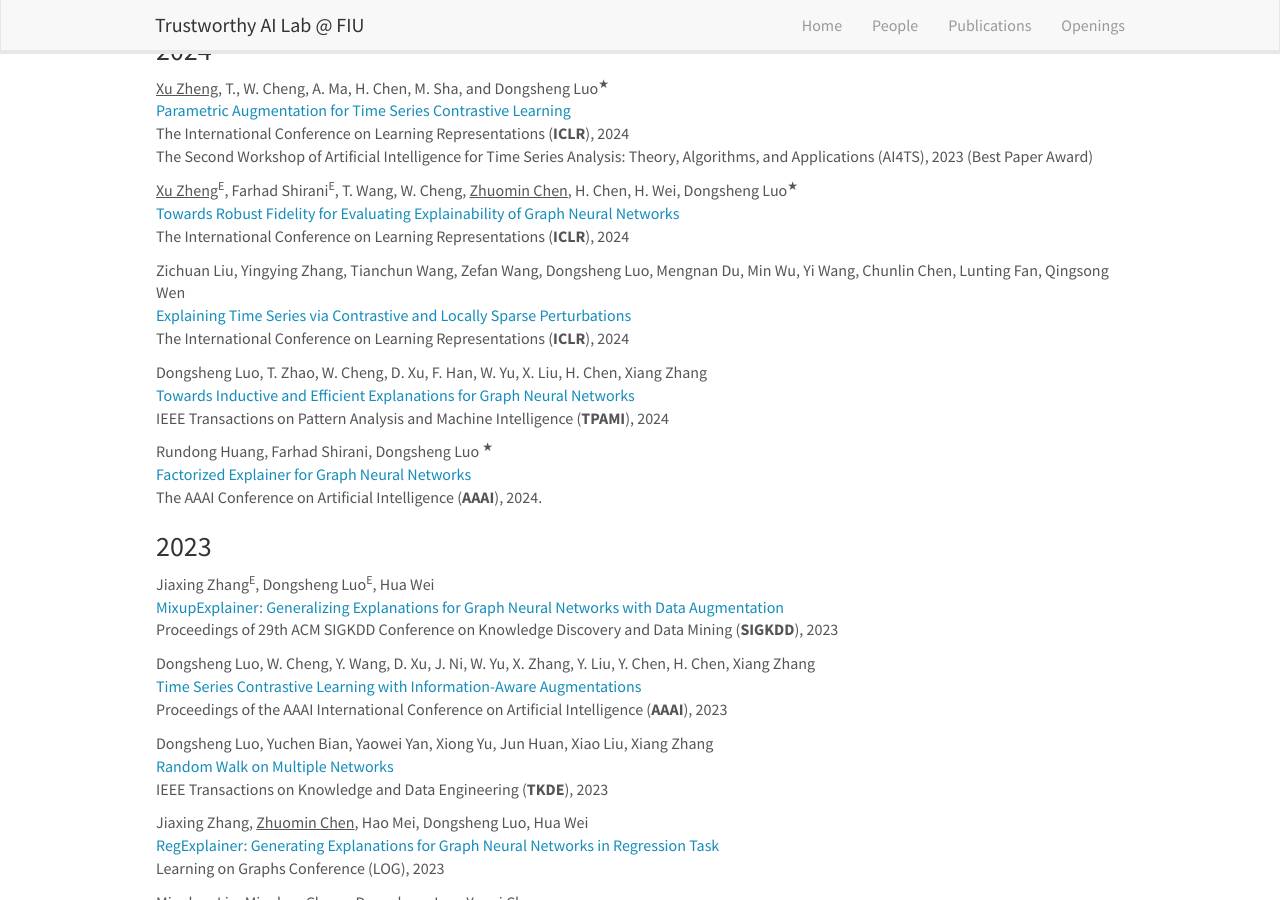
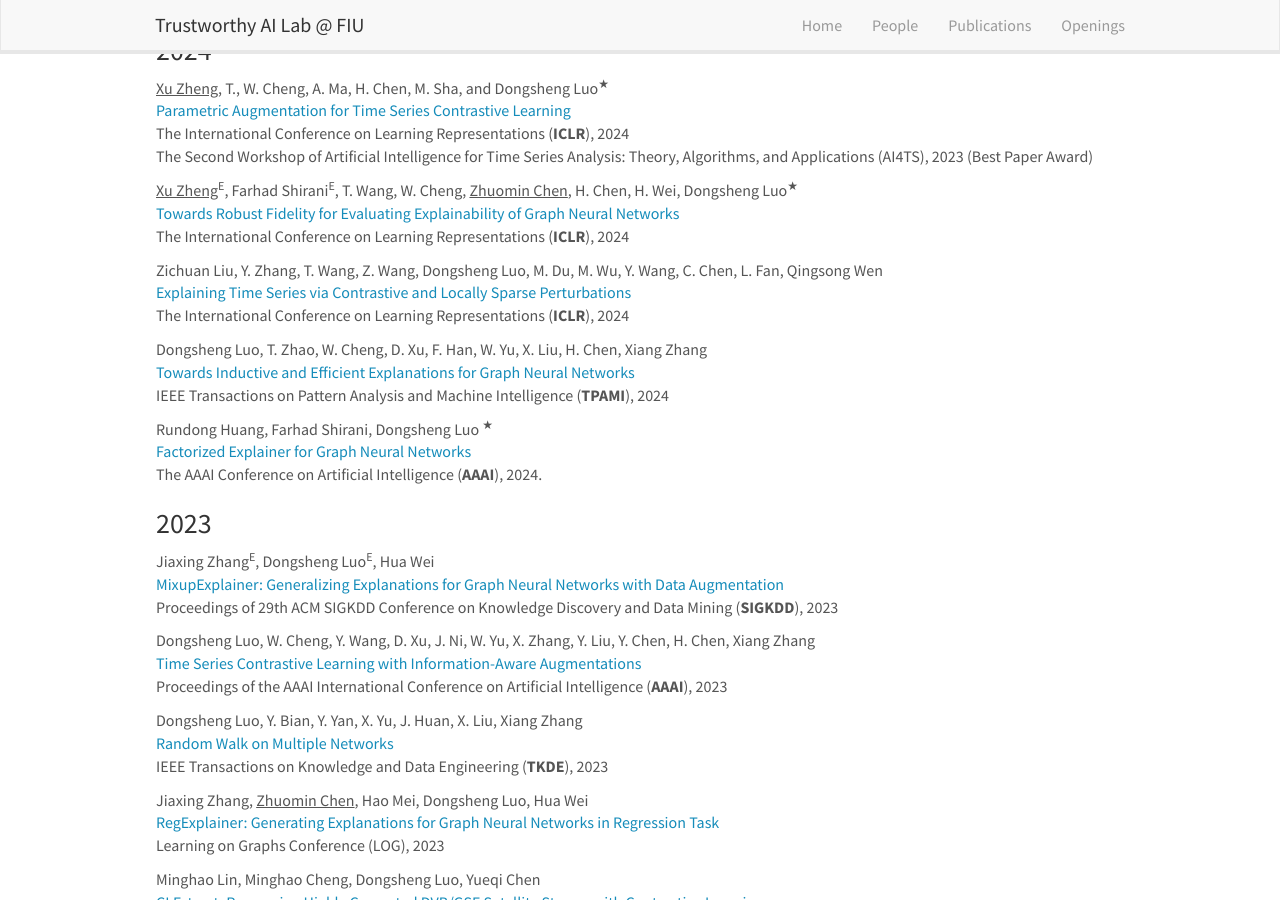
Before and after one commit to trustai4s-lab/trustai4s-lab.github.io, a Jekyll site: the page built from _pages/publications.md, in a window 1280 px wide and 900 px high, scrolled down 610 px. Built offline with Jekyll 4.4.1, drawn with Linux system fonts in a browser that asks for light colours; nearby versions of some CDN libraries.

Commit message:
Update publications.md

```diff
--- a/_pages/publications.md
+++ b/_pages/publications.md
@@ -43,7 +43,7 @@ The Second Workshop of Artificial Intelligence for Time Series Analysis: Theory,
 [Towards Robust Fidelity for Evaluating Explainability of Graph Neural Networks](https://openreview.net/forum?id=up6hr4hIQH)\
 The International Conference on Learning Representations (**ICLR**), 2024
 
-Zichuan Liu, Yingying Zhang, Tianchun Wang, Zefan Wang, Dongsheng Luo, Mengnan Du, Min Wu, Yi Wang, Chunlin Chen, Lunting Fan, Qingsong Wen\
+Zichuan Liu, Y. Zhang, T. Wang, Z. Wang, Dongsheng Luo, M. Du, M. Wu, Y. Wang, C. Chen, L. Fan, Qingsong Wen\
 [Explaining Time Series via Contrastive and Locally Sparse Perturbations]()\
 The International Conference on Learning Representations (**ICLR**), 2024
 
@@ -66,7 +66,7 @@ Dongsheng Luo, W. Cheng, Y. Wang, D. Xu, J. Ni, W. Yu, X. Zhang, Y. Liu, Y. Chen
 [Time Series Contrastive Learning with Information-Aware Augmentations](https://arxiv.org/abs/2303.11911)\
 Proceedings of the AAAI International Conference on Artificial Intelligence (**AAAI**), 2023
 
-Dongsheng Luo, Yuchen Bian, Yaowei Yan, Xiong Yu, Jun Huan, Xiao Liu, Xiang Zhang\
+Dongsheng Luo, Y. Bian, Y. Yan, X. Yu, J. Huan, X. Liu, Xiang Zhang\
 [Random Walk on Multiple Networks](https://arxiv.org/abs/2307.01637)\
 IEEE Transactions on Knowledge and Data Engineering (**TKDE**), 2023
 
```
